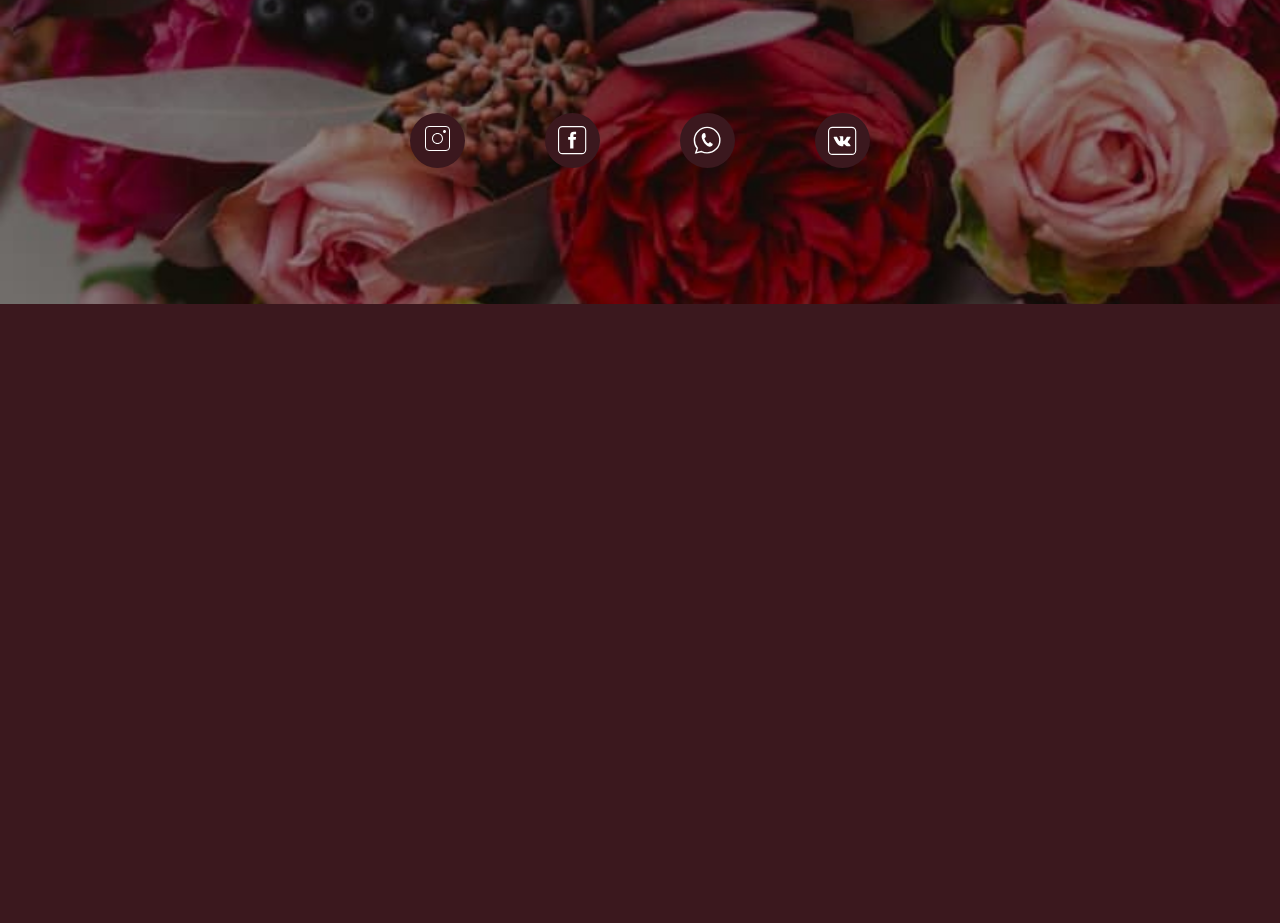
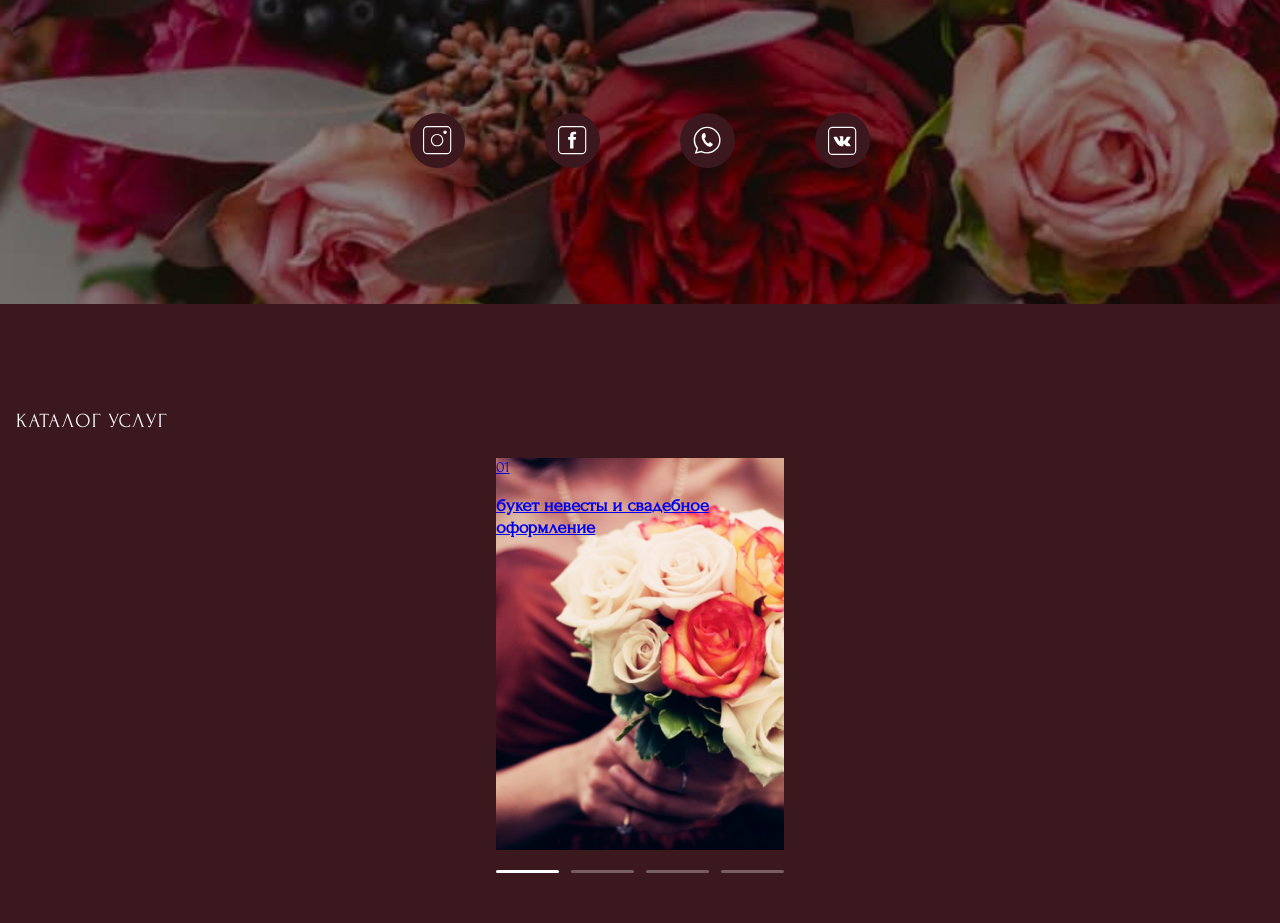
Before and after one commit to Aznaur/floristry, a website: page source/index.html in a window 1280 px wide. Shown: the part 720-1643 px from the top of the page. Before the commit the page ends 1024 px from the top, so only its background shows below. Drawn offline with nearby package versions, Linux system fonts and the light colour scheme; files that its build step writes are made by us from their sources.

Commit message:
Разметил слайдер

```diff
--- a/source/index.html
+++ b/source/index.html
@@ -42,7 +42,7 @@
       <ul class="social-list">
         <li>
           <a href="#">
-            <svg width="25" height="25" viewBox="0 0 25 25" fill="none" xmlns="http://www.w3.org/2000/svg">
+            <svg viewBox="0 0 25 25" fill="none" xmlns="http://www.w3.org/2000/svg">
               <rect x="0.5" y="0.5" width="24" height="24" rx="3.5" stroke="white"/>
               <path fill-rule="evenodd" clip-rule="evenodd" d="M19.5 7C20.3284 7 21 6.32837 21 5.5C21 4.67163 20.3284 4 19.5 4C18.6716 4 18 4.67163 18 5.5C18 6.32837 18.6716 7 19.5 7ZM17 12.5C17 14.9852 14.9853 17 12.5 17C10.0147 17 8 14.9852 8 12.5C8 10.0148 10.0147 8 12.5 8C14.9853 8 17 10.0148 17 12.5ZM18 12.5C18 15.5376 15.5376 18 12.5 18C9.46243 18 7 15.5376 7 12.5C7 9.4624 9.46243 7 12.5 7C15.5376 7 18 9.4624 18 12.5Z" fill="white"/>
             </svg>
@@ -75,6 +75,58 @@
         </li>
       </ul>
     </section>
+    <section class="service">
+      <h2 class="service__title">Каталог услуг</h2>
+      <div class="service__wrapper slider">
+        <ul class="service__list catalog">
+          <li class="catalog__item">
+            <a href="#">
+              <img src="img/catalog-1@1x.jpg" alt="Фото услуги">
+              <span>01</span>
+              <h3 class="catalog__title">букет невесты и свадебное оформление</h3>
+            </a>
+          </li>
+          <li class="catalog__item">
+            <a href="#">
+              <img src="img/catalog-2@1x.jpg" alt="Фото услуги">
+              <span>02</span>
+              <h3 class="catalog__title">букеты на торжества</h3>
+            </a>
+          </li>
+          <li class="catalog__item">
+            <a href="#">
+              <img src="img/catalog-3@1x.jpg" alt="Фото услуги">
+              <span>03</span>
+              <h3 class="catalog__title">композиции</h3>
+            </a>
+          </li>
+          <li class="catalog__item">
+            <a href="#">
+              <img src="img/catalog-4@1x.jpg" alt="Фото услуги">
+              <span>04</span>
+              <h3 class="catalog__title">оформление мероприятий</h3>
+            </a>
+          </li>
+        </ul>
+        <div class="slider__control">
+
+          <input class="visually-hidden" type="radio" name="slider_pic" checked id="feild_1">
+          <label for="feild_1"></label>
+
+
+          <input class="visually-hidden" type="radio" name="slider_pic" id="feild_2">
+          <label for="feild_2"></label>
+
+
+          <input class="visually-hidden" type="radio" name="slider_pic" id="feild_3">
+          <label for="feild_3"></label>
+
+
+          <input class="visually-hidden" type="radio" name="slider_pic" id="feild_4">
+          <label for="feild_4"></label>
+        </div>
+      </div>
+    </section>
   </main>
 </body>
 </html>
--- /dev/null
+++ b/source/sass/blocks/catalog.scss
@@ -0,0 +1,25 @@
+.catalog {
+  display: flex;
+  margin-bottom: 20px;
+}
+
+.catalog__item {
+  width: 288px;
+  min-height: 392px;
+  flex-shrink: 0;
+
+  & a {
+    display: flex;
+    position: relative;
+    flex-direction: column;
+    position: relative;
+    height: 392px;
+  }
+}
+
+.catalog__item img {
+  position: absolute;
+  width: 100%;
+  height: 100%;
+  z-index: -1;
+}
--- a/source/sass/blocks/service.scss
+++ b/source/sass/blocks/service.scss
@@ -0,0 +1,29 @@
+.service {
+  padding-top: 100px;
+  padding-left: 16px;
+  padding-right: 16px;
+  box-sizing: border-box;
+  padding-bottom: 50px;
+
+  &__title {
+    font-size: 20px;
+    line-height: 170%;
+    font-weight: normal;
+    letter-spacing: 0.06em;
+    text-transform: uppercase;
+    margin-top: 0;
+    margin-bottom: 20px;
+  }
+}
+
+.service__list {
+  list-style: none;
+  margin: 0;
+  padding: 0;
+}
+
+.service__wrapper {
+  width: 288px;
+  margin: 0 auto;
+  overflow-x: hidden;
+}
--- /dev/null
+++ b/source/sass/blocks/slider.scss
@@ -0,0 +1,19 @@
+.slider__control {
+  width: 100%;
+  display: flex;
+  justify-content: space-between;
+
+  & label {
+    width: 62.61px;
+    height: 3px;
+    background: rgba(255, 255, 255, 0.3);
+    border-radius: 50px;
+  }
+
+  & #feild_1:checked + label,
+    #feild_2:checked + label,
+    #feild_3:checked + label,
+    #feild_4:checked + label {
+      background-color: #ffffff;
+    }
+}
--- a/source/sass/style.scss
+++ b/source/sass/style.scss
@@ -9,3 +9,5 @@
 @import "blocks/greeting";
 @import "blocks/social-list";
 @import "blocks/service";
+@import "blocks/catalog";
+@import "blocks/slider";
```
Also changed, not shown: source/img/catalog-1@1x.jpg (added), source/img/catalog-1@2x.jpg (added), source/img/catalog-2@1x.jpg (added), source/img/catalog-2@2x.jpg (added), source/img/catalog-3@1x.jpg (added), source/img/catalog-3@2x.jpg (added), source/img/catalog-4@1x.jpg (added), source/img/catalog-4@2x.jpg (added).
